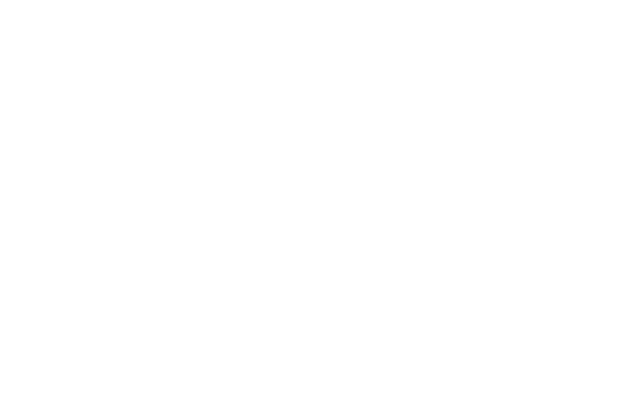
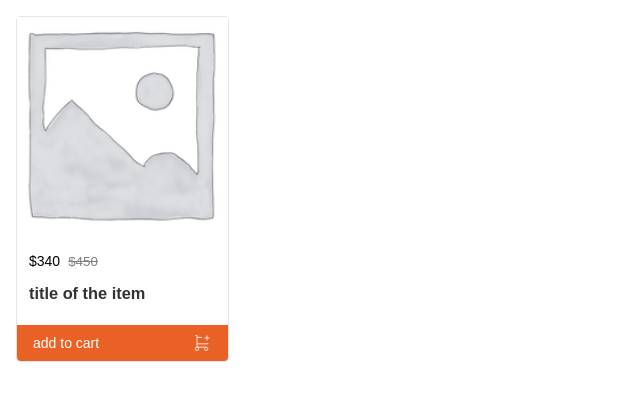
Before and after one commit to rejisterjack/amakart, a React (Create React App) app: page / in a window 1280 px wide. Shown: the top 400 px of the page, without its empty margins (0-640 px from the left). Built offline with nearby package versions, Linux system fonts and the light colour scheme.

Commit message:
added styling components

```diff
--- a/package.json
+++ b/package.json
@@ -6,6 +6,7 @@
   "main": "src/index.js",
   "dependencies": {
     "loader-utils": "3.2.1",
+    "node-sass": "8.0.0",
     "react": "18.2.0",
     "react-dom": "18.2.0",
     "react-scripts": "5.0.1"
--- a/src/App.js
+++ b/src/App.js
@@ -1,5 +1,6 @@
-import "./styles.css";
+import "./index.scss";
 import React from "react";
+import ListItem from "./components/Products/ListItems/ListItem";
 export default function App() {
 
   // react components
@@ -12,7 +13,7 @@
 
   return (
     <>
-
+    <ListItem />
     </>
   )
 }
--- a/src/components/Products/ListItems/ListItem.js
+++ b/src/components/Products/ListItems/ListItem.js
@@ -1,26 +1,51 @@
-import AddToCartIcon from "../../../assets/icons/add_cart.svg"
+// import AddToCartIcon from "../../../assets/icons/add_cart.svg"
 
-const ListItem = ({ data }) => {
+// const ListItem = ({ data }) => {
+//     return (
+//         <div className={"item-card"}>
+//             <img className={"img-fluid"} src={`/assets/${data.thumbnail}`} alt={data.title}/>
+//             <div className={"item-card__information"}>
+//                 <div className={"pricing"}>
+//                     <span>₹{data.discountedPrice}</span>
+//                     <small>
+//                         <strike>₹{data.price}</strike>
+//                     </small>
+//                 </div>
+//                 <div className={"title"}>
+//                     <h3>{data.title}</h3>
+//                 </div>
+//             </div>
+//             <button className={"cart-add"}>
+//                 <span>Add to Cart</span>
+//                 <img src={AddToCartIcon} alt="Cart Icon"/>
+//             </button>
+//         </div>
+//     )
+// }
+
+// export default ListItem
+import AddToCartIcon from "../../../asstes/icons/add_cart.svg"
+export default function ListItem() {
   return (
+    <>
       <div className={"item-card"}>
-            <img className={"img-fluid"} src={`/assets/${data.thumbnail}`} alt={data.title}/>
+        <img className={"img-fluid"} src="/assets/placeholder.png" alt="" />
         <div className={"item-card__information"}>
           <div className={"pricing"}>
-                    <span>₹{data.discountedPrice}</span>
+            <span>$340</span>
             <small>
-                        <strike>₹{data.price}</strike>
+              <strike>$450</strike>
             </small>
           </div>
           <div className={"title"}>
-                    <h3>{data.title}</h3>
+            <h3>title of the item</h3>
           </div>
         </div>
         <button className={"cart-add"}>
-                <span>Add to Cart</span>
-                <img src={AddToCartIcon} alt="Cart Icon"/>
+          <span>add to cart</span>
+          <img src={AddToCartIcon} alt="" />
         </button>
       </div>
-    )
+    </>
+  );
 }
-
-export default ListItem
--- /dev/null
+++ b/src/index.scss
@@ -0,0 +1,21 @@
+@import "./styles/variables";
+@import "./styles/items.scss";
+
+* {
+  box-sizing: border-box;
+}
+
+html {
+  font-family: 'Doppio One', sans-serif;
+}
+
+body {
+  line-height: 1.5;
+  margin: 0;
+  position: relative;
+}
+
+.img-fluid {
+  max-width: 100%;
+  height: auto;
+}
```
Lines whose indentation alone changed are shown as unchanged.
